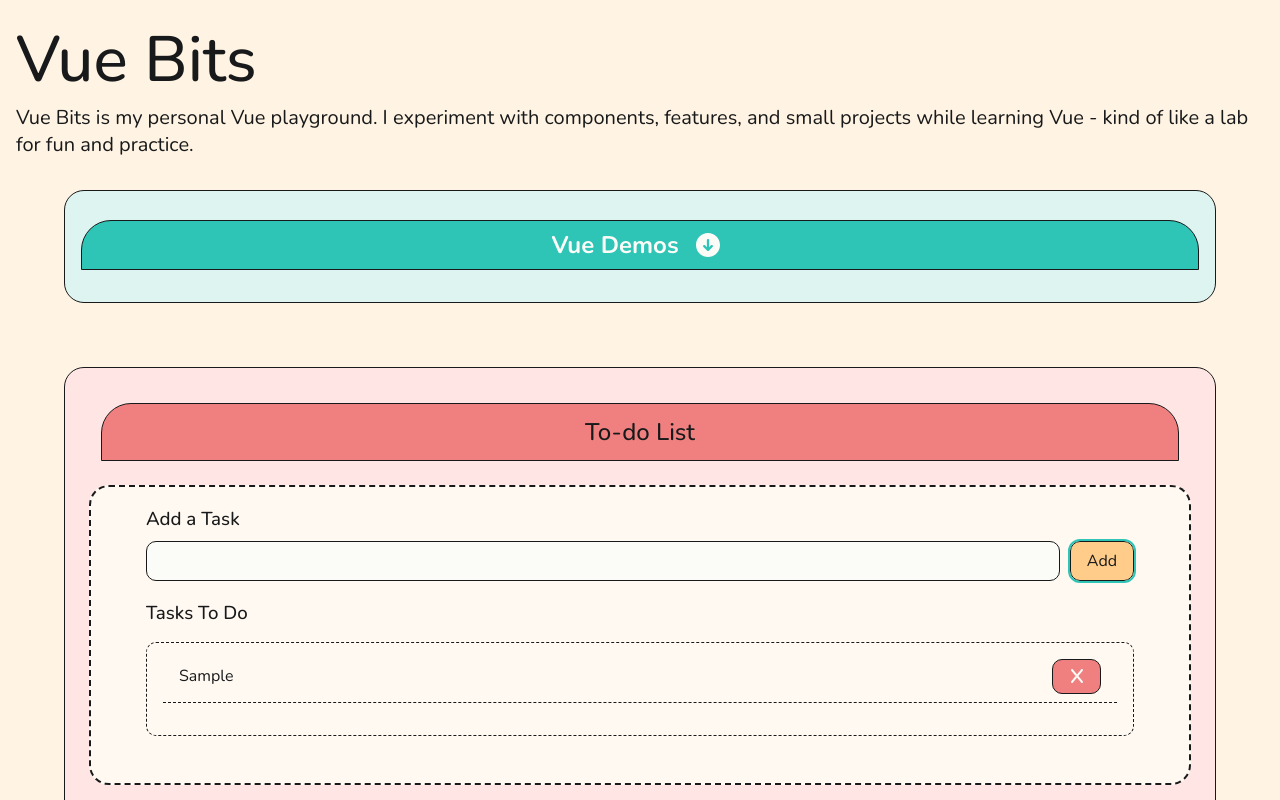
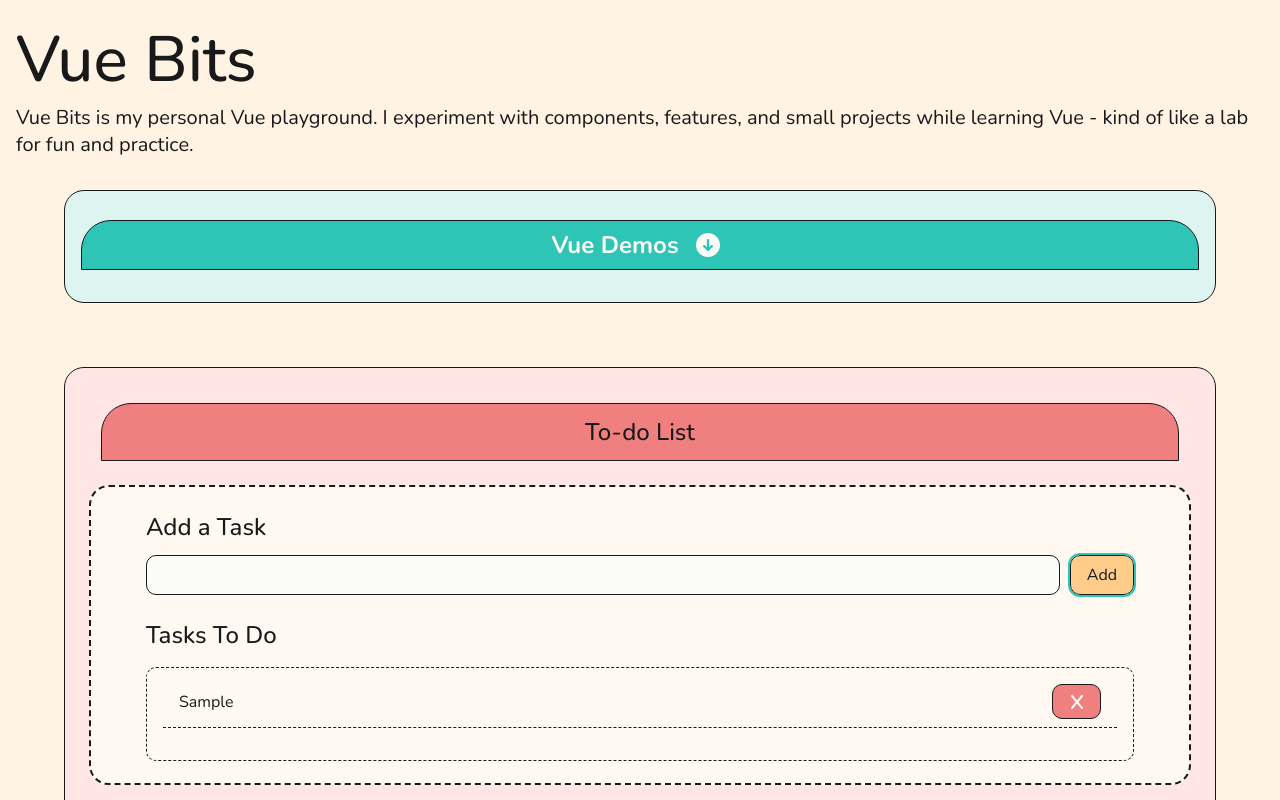
Before and after one commit to louiseka/vue-bits, a Vue app: page /todo-list in a window 1280 px wide. Both pictures are taken after typing "Sample" into the empty fields and a click on the button "Add". Shown: the top 800 px of the page. Built offline with nearby package versions, Linux system fonts and the light colour scheme.

Commit message:
updating styling

```diff
--- a/src/views/ToDoView.vue
+++ b/src/views/ToDoView.vue
@@ -17,7 +17,7 @@ function removeToDo(toDo) {
 </script>
 <template>
   <section class="todo">
-    <h3 class="todo__heading">Add a Task</h3>
+    <h2 class="todo__heading">Add a Task</h2>
     <form class="todo__form" @submit.prevent="addToDo">
       <input
         class="todo__input"
@@ -30,7 +30,7 @@ function removeToDo(toDo) {
       <button class="todo__add-button" type="submit">Add</button>
     </form>
     <div v-if="toDos.length > 0">
-      <h3 class="todo__heading">Tasks To Do</h3>
+      <h2 class="todo__heading">Tasks To Do</h2>
       <ul class="todo__list">
         <li class="todo__list--item" v-for="toDo in toDos" :key="toDo.id">
           {{ toDo.text }}
@@ -53,6 +53,7 @@ function removeToDo(toDo) {
 .todo__heading {
   margin: 1em 0 0.5em;
   font-weight: var(--font-medium);
+  font-size: var(--font-sm);
 }
 
 /* Form */
@@ -109,4 +110,10 @@ function removeToDo(toDo) {
   display: inline-flex;
   padding: 0.5em 1em;
 }
+
+@media (min-width: 700px) {
+  .todo__heading {
+    font-size: var(--font-md);
+  }
+}
 </style>
```
